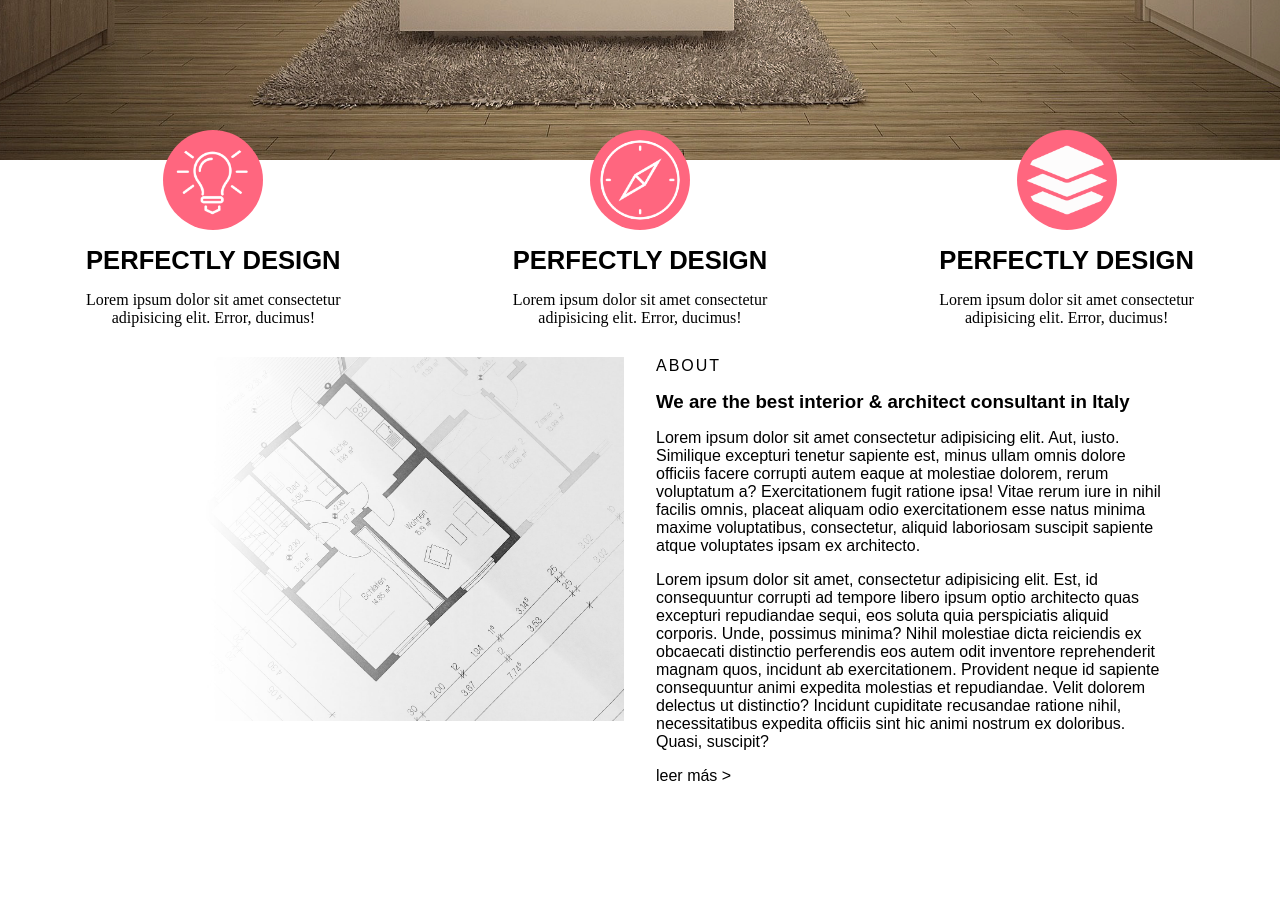
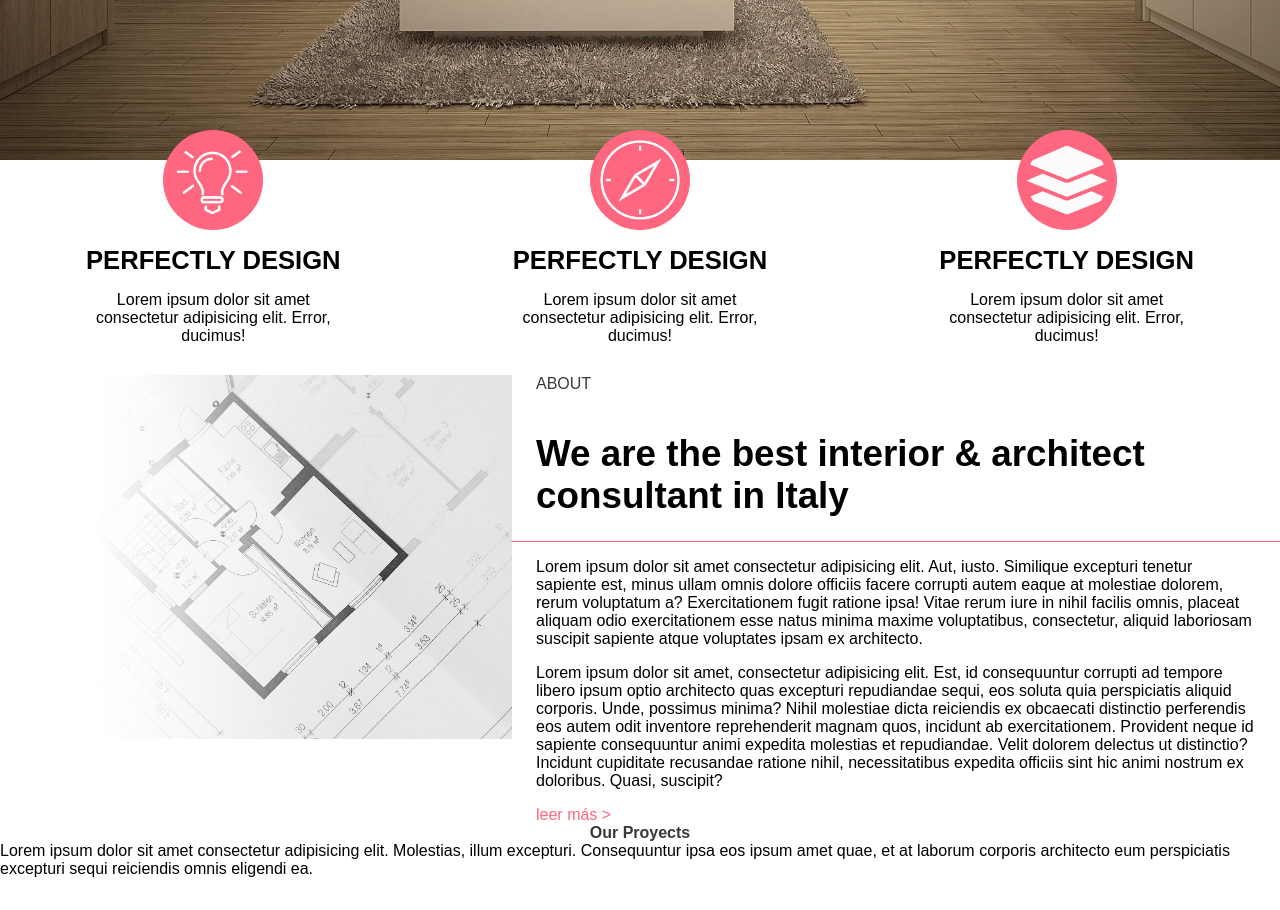
Before and after one commit to LiquidArtDevelopers/PROYECTO-02---INTERIORISMO-NKJM, a plain HTML site: page index.html in a window 1280 px wide. Shown: the part 640-1550 px from the top of the page. Before the commit the page ends 1425 px from the top, so only its background shows below. Drawn offline with Linux system fonts and the light colour scheme.

Commit message:
clase 11

```diff
--- a/assets/css/style.css
+++ b/assets/css/style.css
@@ -4,6 +4,7 @@
   padding: 0;
   outline: 0;
   box-sizing: border-box;
+  font-family: Arial, Helvetica, sans-serif;
 }
 :root{
     --color01:white;
@@ -12,13 +13,27 @@
 }
 h1{
     font-size: 2.5rem;
-    font-family: Arial, Helvetica, sans-serif;
     letter-spacing: 5px;
     color: var(--color01);
 }
-h2{
+.h2Tipo1{
     font-size: 2rem;
     letter-spacing: 2px;
+    color: var(--color01);
+    letter-spacing: 2px;
+}
+.h2Tipo2{
+    font-size: 1rem;
+    font-weight: 100;
+    color: var(--color03);
+}
+.h2Tipo3{
+    font-size: 1rem;
+    font-weight: bolder;
+    color: var(--color03);
+}
+h3{
+    font-size: 2.3rem;
 }
 
 a{
@@ -83,7 +98,6 @@ header img{
     padding-left: 2rem;
 
     color: var(--color01);
-    font-family: Arial, Helvetica, sans-serif;
 
     display: flex;
     flex-direction: column;
@@ -145,7 +159,6 @@ article{
 }
 .fortalezas h4{
     font-size: 1.6rem;
-    font-family: Arial, Helvetica, sans-serif;
 }
 .fortalezas img{
     width: 100px;
@@ -155,26 +168,44 @@ article{
 }
 
 /* ARTICULO ABOUT */
+
 #articulo_about{
     display: flex;
     flex-direction: row;
     justify-content: center;
     align-items: flex-start;
-    column-gap: 2rem;
 }
-#articulo_about img{
+#articulo_about >img{
     width: 40%;
 }
 #caja_about{
-    width: 40%;
     display: flex;
     flex-direction: column;
     align-items: flex-start;
     justify-content: flex-start;
     row-gap: 1rem;
-    font-family: Arial, Helvetica, sans-serif;
+}
+#caja_about h3{
+    width: 100%;
+    padding: 1.5rem;
+    border-bottom: 1px solid var(--color02);
 }
 #caja_about h2{
-    font-size: 1rem;
-    font-weight: 100;
+    padding-left: 1.5rem;
 }
+#caja_about p{
+    padding: 0 1.5rem;
+}
+#caja_about a{
+    padding-left: 1.5rem;
+    color: var(--color02);
+}
+
+/* ESTILOS SECCIÓN PROYECTOS */
+#articulo_proyectos{
+    display: flex;
+    flex-direction: column;
+    align-items: center;
+    justify-content: flex-start;
+    row-gap: 2rem;
+}
--- a/index.html
+++ b/index.html
@@ -23,7 +23,7 @@
         <img src="./assets/imagenes/bg_2.jpg" alt="Imagen de portada" title="Descubre nuestras decoraciones">
 
         <div id="info_header">
-            <h2>VIRTUALLY BUILD YOUR HOUSE</h2>
+            <h2 class="h2Tipo1">VIRTUALLY BUILD YOUR HOUSE</h2>
             <p>Lorem ipsum dolor sit amet consectetur adipisicing elit. Assumenda, magni recusandae hic veniam rerum possimus voluptatibus esse nulla nihil est.</p>
             <div class="boton">
                 <span>Más info</span>
@@ -54,10 +54,11 @@
 
 
             </article>
+
             <article id="articulo_about">
                 <img src="./assets/imagenes/about.jpg" alt="">
                 <div id="caja_about">
-                    <h2>ABOUT</h2>
+                    <h2 class="h2Tipo2">ABOUT</h2>
                     <h3>We are the best interior & architect consultant in Italy</h3>
                     <p>Lorem ipsum dolor sit amet consectetur adipisicing elit. Aut, iusto. Similique excepturi tenetur sapiente est, minus ullam omnis dolore officiis facere corrupti autem eaque at molestiae dolorem, rerum voluptatum a? Exercitationem fugit ratione ipsa! Vitae rerum iure in nihil facilis omnis, placeat aliquam odio exercitationem esse natus minima maxime voluptatibus, consectetur, aliquid laboriosam suscipit sapiente atque voluptates ipsam ex architecto.</p>
                     <p>Lorem ipsum dolor sit amet, consectetur adipisicing elit. Est, id consequuntur corrupti ad tempore libero ipsum optio architecto quas excepturi repudiandae sequi, eos soluta quia perspiciatis aliquid corporis. Unde, possimus minima? Nihil molestiae dicta reiciendis ex obcaecati distinctio perferendis eos autem odit inventore reprehenderit magnam quos, incidunt ab exercitationem. Provident neque id sapiente consequuntur animi expedita molestias et repudiandae. Velit dolorem delectus ut distinctio? Incidunt cupiditate recusandae ratione nihil, necessitatibus expedita officiis sint hic animi nostrum ex doloribus. Quasi, suscipit?</p>
@@ -68,6 +69,13 @@
 
         <!-- sección de proyectos -->
         <section>
+            <h2 class="h2Tipo3">Our Proyects</h2>
+            <article id="articulo_proyectos">
+                <p>Lorem ipsum dolor sit amet consectetur adipisicing elit. Molestias, illum excepturi. Consequuntur ipsa eos ipsum amet quae, et at laborum corporis architecto eum perspiciatis excepturi sequi reiciendis omnis eligendi ea.</p>
+                <div id="caja_proyectos">
+
+                </div>
+            </article>
         </section>
 
         <!-- Satisfacción cliente -->
```
